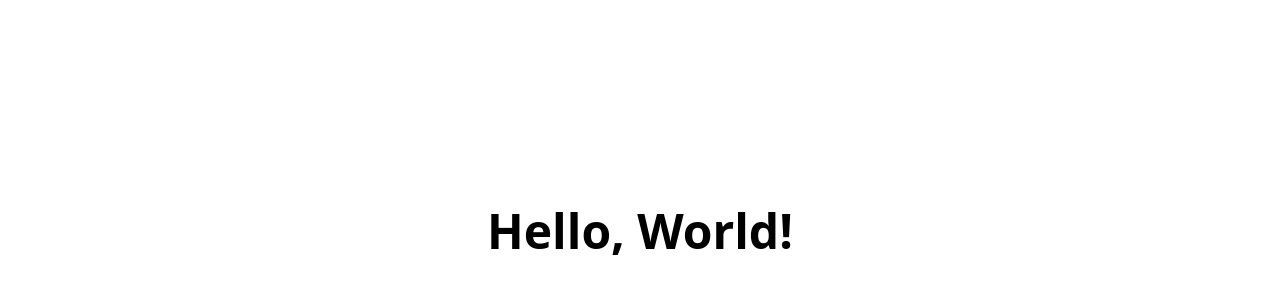
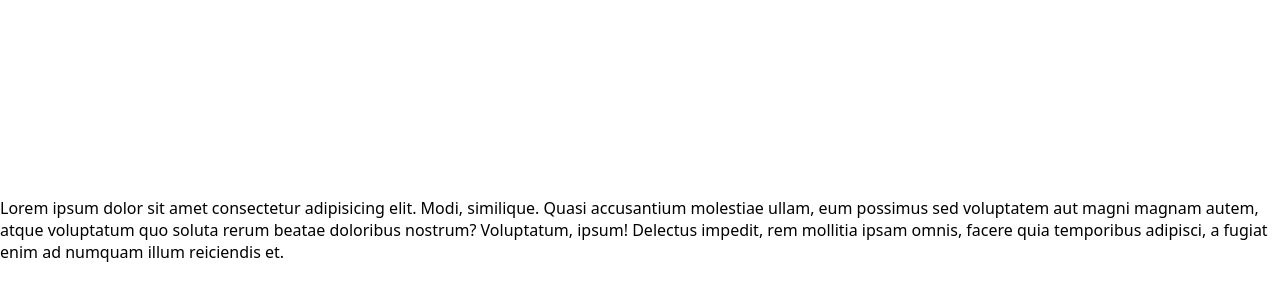
Before and after one commit to aakashhuda/module_one_assignment_one, a plain HTML site: page index.html in a window 1280 px wide. Shown: the part 170-470 px from the top of the page. Drawn offline with Linux system fonts and the light colour scheme.

Commit message:
update: added a paragraph of 50 chars

```diff
--- a/index.html
+++ b/index.html
@@ -16,6 +16,10 @@
     </style>
   </head>
   <body>
-    <h1>Hello, World!</h1>
+    <p>
+      Lorem ipsum dolor sit amet consectetur adipisicing elit. Modi, similique. Quasi accusantium molestiae ullam, eum possimus sed voluptatem aut
+      magni magnam autem, atque voluptatum quo soluta rerum beatae doloribus nostrum? Voluptatum, ipsum! Delectus impedit, rem mollitia ipsam omnis,
+      facere quia temporibus adipisci, a fugiat enim ad numquam illum reiciendis et.
+    </p>
   </body>
 </html>
```
